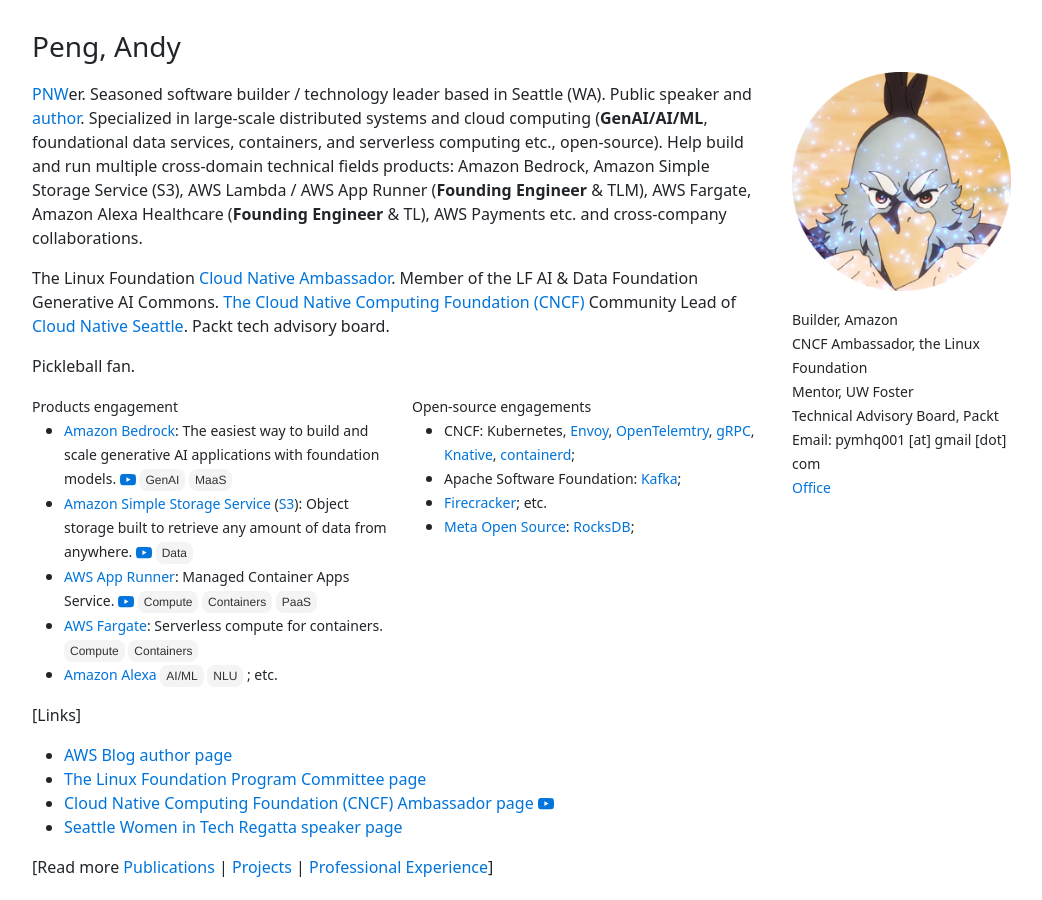
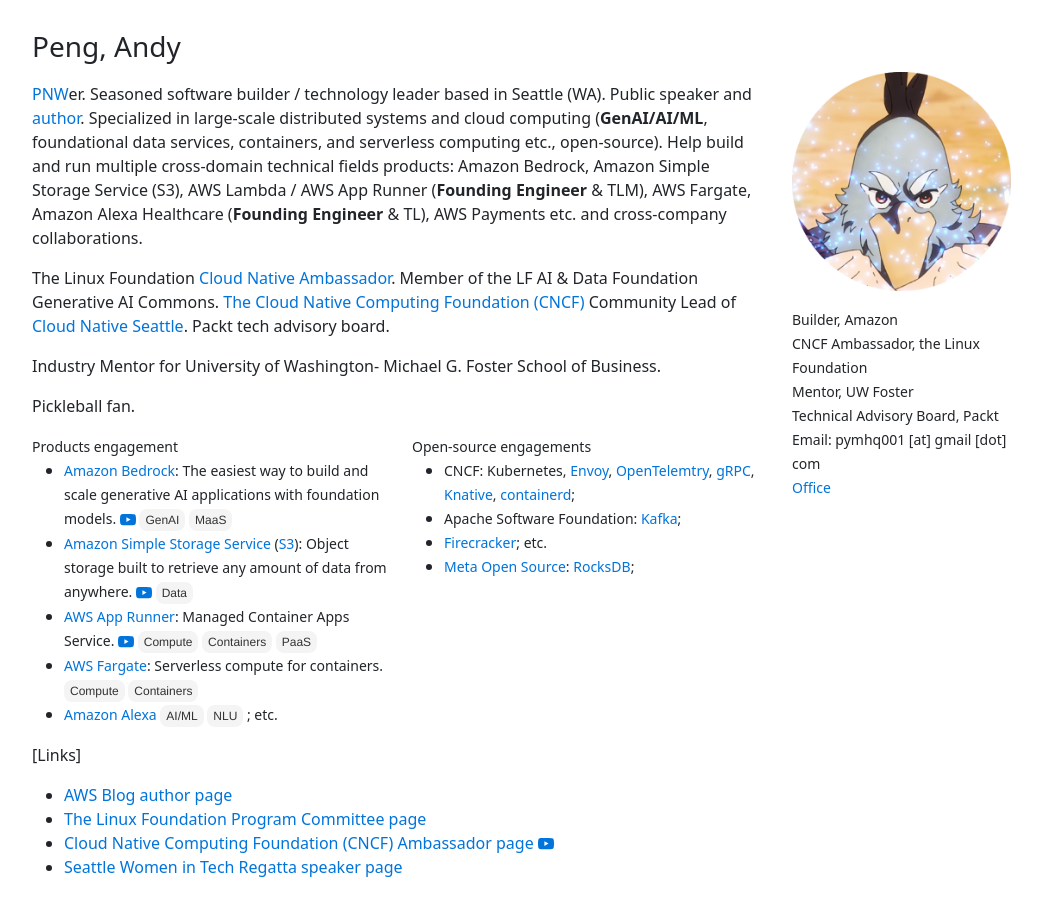
Before and after one commit to gfw001/gfw001.github.io, a Jekyll site: the page index.html, which Jekyll copies as it is, in a window 1280 px wide and 900 px high. Shown: the whole window, without its empty margins (50-1092 px from the left). Built offline with Jekyll 4.4.1, drawn with Linux system fonts in a browser that asks for light colours.

Commit message:
Update index.html

```diff
--- a/index.html
+++ b/index.html
@@ -122,6 +122,11 @@
 	<p style="margin-top:10px;">
 	The Linux Foundation <a href="https://www.cncf.io/people/ambassadors/?_sft_lf-country=us&p=andy-yiming-peng">Cloud Native Ambassador</a>. Member of the LF AI & Data Foundation Generative AI Commons. <a href="https://www.cncf.io/">The Cloud Native Computing Foundation (CNCF)</a> Community Lead of <a href="https://community.cncf.io/cloud-native-seattle/">Cloud Native Seattle</a>. Packt tech advisory board. <br>
 	</p>
+
+	<p style="margin-top:10px;">
+	Industry Mentor for University of Washington- Michael G. Foster School of Business.
+	</p>
+
 	<p style="margin-top:10px;">
 	Pickleball fan.
 	</p>
```
